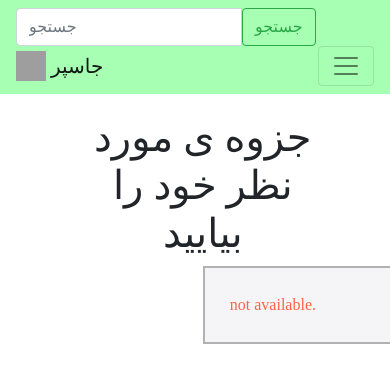
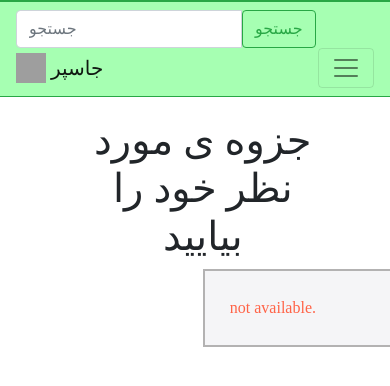
Before and after one commit to pooyaphoenix/Jasper, a Django app: page / in a window 390 px wide; the page is wider, and only the part inside the window is pictured. Shown: the top 386 px of that part. Run offline with Django 3.2, Linux system fonts and the light colour scheme; data that the repository does not hold is empty; some libraries are stand-ins or nearby versions; grey boxes are pictures that could not be loaded.

Commit message:
responsive navbar has upgraded 02

```diff
--- a/jasper/blog/templates/base.html
+++ b/jasper/blog/templates/base.html
@@ -37,6 +37,7 @@
     </head>
 
  <body style="font-family: vazir">
+  <div style="background-color:#28a745;  padding: 2px 0px 1px 0px; ">
     <nav class="navbar navbar-expand-lg navbar-light bg-  " style="background-color: #a6ffb2;">
       <!--جستجو-->
         <form class="form-inline">
@@ -92,15 +93,12 @@
         <img src="docs/Untitled-5.png" width="30" height="30" class="d-inline-block align-top" alt="">
         جاسپر
       </a>
-  <button class="navbar-toggler" type="button" data-toggle="collapse" data-target="#navbarNavDropdown" aria-controls="navbarNavDropdown" aria-expanded="false" aria-label="Toggle navigation">
-    <span class="navbar-toggler-icon"></span>
-  </button>
-
+      <button class="navbar-toggler" type="button" data-toggle="collapse" data-target="#navbarNavDropdown" aria-controls="navbarNavDropdown" aria-expanded="false" aria-label="Toggle navigation">
+        <span class="navbar-toggler-icon"></span>
+      </button>
    </nav>
 
-
-
-
+ </div>
 
       {% if messages %}
         {% for message in messages %}
@@ -109,11 +107,14 @@
           </div>
         {% endfor %}
       {% endif %}
+
+
       {% block body %}
         <div class="content">
         <h3>صفحه ی اصلی</h3>
         <p>این صفحه همیشه ثابت است و در تمامی قالب ها محتوای آن تکرار خواهد شد</p>
       </div>
       {% endblock %}
+
  </body>
 </html>
```
